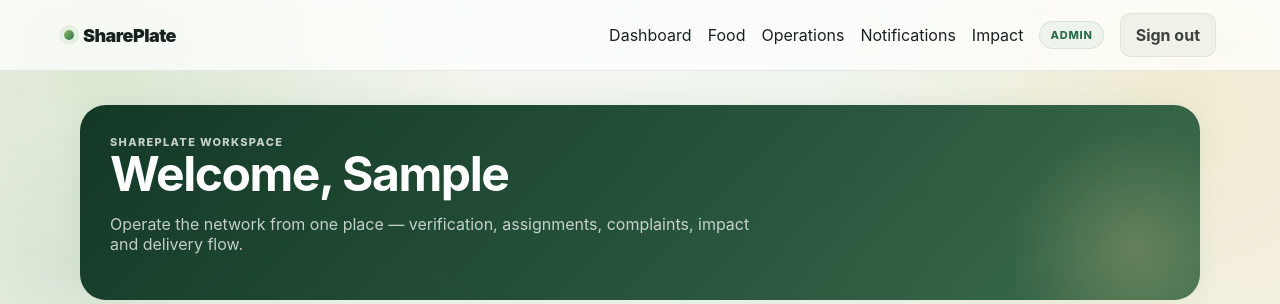
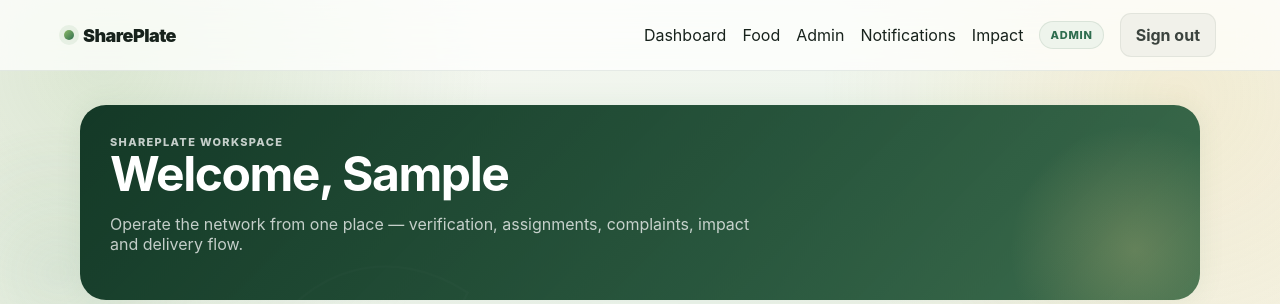
Before and after one commit to AchvexCodes-bit/Shareplate, a Django app: page / in a window 1280 px wide. Shown: the top 304 px of the page. Run offline with Django 5.2, Linux system fonts and the light colour scheme; the visitor is signed in with stand-in values (Sample User, id 1); data comes from the database, SQL or seed files in the repository; data that the repository does not hold is empty.

Commit message:
Polish admin navigation

```diff
--- a/templates/base.html
+++ b/templates/base.html
@@ -41,7 +41,7 @@ nav a{color:var(--ink);text-decoration:none;transition:.2s ease}nav a:not(.brand
 <a class="brand" href="{% url 'dashboard' %}">SharePlate</a>
 {% if user.is_authenticated %}
 <a href="{% url 'dashboard' %}">Dashboard</a><a href="{% url 'listings' %}">Food</a>
-{% if user.is_superuser %}<a href="{% url 'dashboard' %}">Operations</a>{% endif %}
+{% if user.is_superuser %}<a href="{% url 'admin:index' %}">Admin</a>{% endif %}
 {% with role=user.memberships.first.role %}{% if role == 'COURIER' %}<a href="{% url 'courier' %}">Courier</a>{% endif %}{% endwith %}
 <a href="{% url 'notifications' %}">Notifications</a><a href="{% url 'impact' %}">Impact</a>
 <span class="role">{% if user.is_superuser %}ADMIN{% else %}{{ user.memberships.first.get_role_display|default:'USER' }}{% endif %}</span>
```
